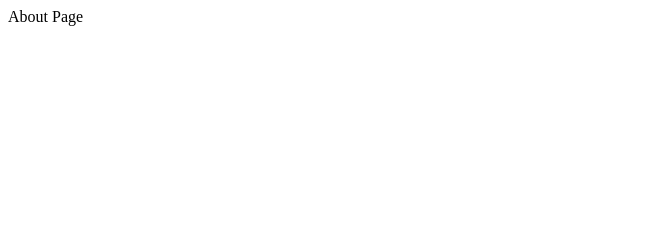
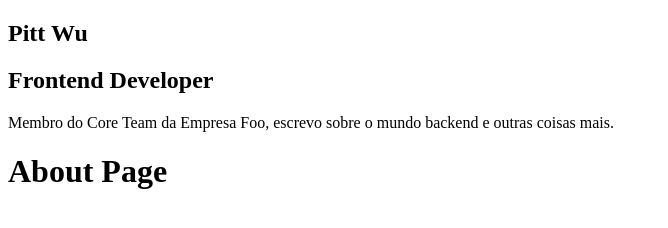
Before and after one commit to wuzhe0912/blog-gatsby, a Gatsby site: page /About in a window 1280 px wide. Shown: the whole page, without its empty margins (0-668 px from the left). Built offline with nearby package versions, Linux system fonts and the light colour scheme; Gatsby itself is replaced by a stand-in of ours.

Commit message:
feat：add profile

```diff
--- a/gatsby-config.js
+++ b/gatsby-config.js
@@ -25,7 +25,7 @@ module.exports = {
         background_color: `#663399`,
         theme_color: `#663399`,
         display: `minimal-ui`,
-        icon: `src/images/gatsby-icon.png`, // This path is relative to the root of the site.
+        icon: `src/images/icon.png`,
       },
     },
     `gatsby-plugin-gatsby-cloud`,
--- /dev/null
+++ b/src/components/Profile/index.js
@@ -0,0 +1,14 @@
+import React from 'react';
+
+const Profile = () => (
+  <div className="Profile-wrapper">
+    <h1>Pitt Wu</h1>
+    <h2>Frontend Developer</h2>
+    <p>
+      Membro do Core Team da Empresa Foo, escrevo sobre o mundo backend e outras
+      coisas mais.
+    </p>
+  </div>
+);
+
+export default Profile;
--- a/src/components/layout.js
+++ b/src/components/layout.js
@@ -1,8 +1,16 @@
 import React from 'react';
 import PropTypes from 'prop-types';
+import Profile from './Profile';
 
 const Layout = ({ children }) => {
-  return <main>{children}</main>;
+  return (
+    <>
+      <aside>
+        <Profile />
+      </aside>
+      <main>{children}</main>
+    </>
+  );
 };
 
 Layout.propTypes = {
--- a/src/pages/About.js
+++ b/src/pages/About.js
@@ -1,7 +1,14 @@
 import React from 'react';
+import Layout from '../components/layout';
+import SEO from '../components/seo';
 
-const About = () => {
-  return <div>About Page</div>;
+const about = () => {
+  return (
+    <Layout>
+      <SEO title="About" />
+      <h1>About Page</h1>
+    </Layout>
+  );
 };
 
-export default About;
+export default about;
```
Also changed, not shown: src/images/icon.png (added).
